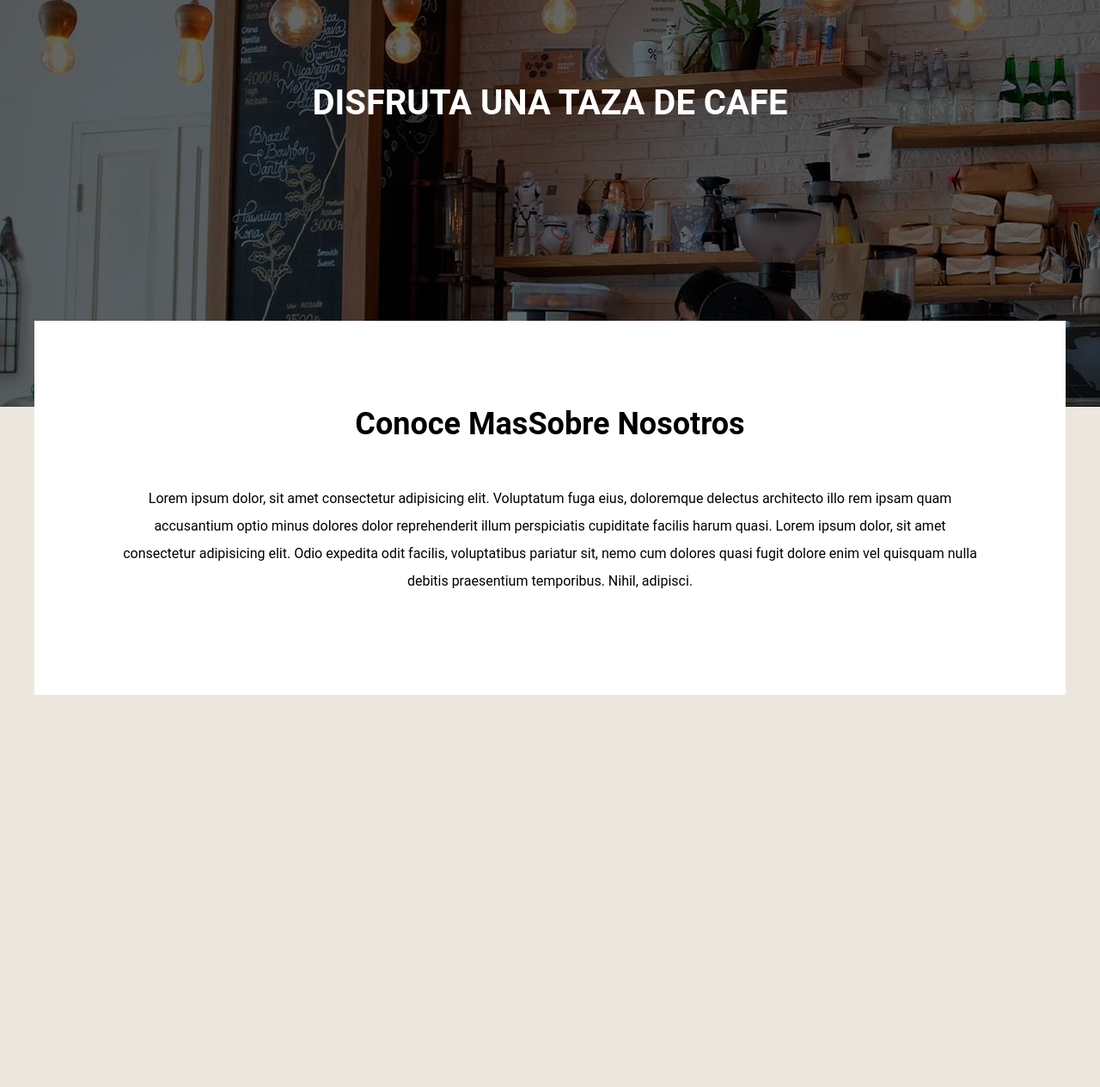
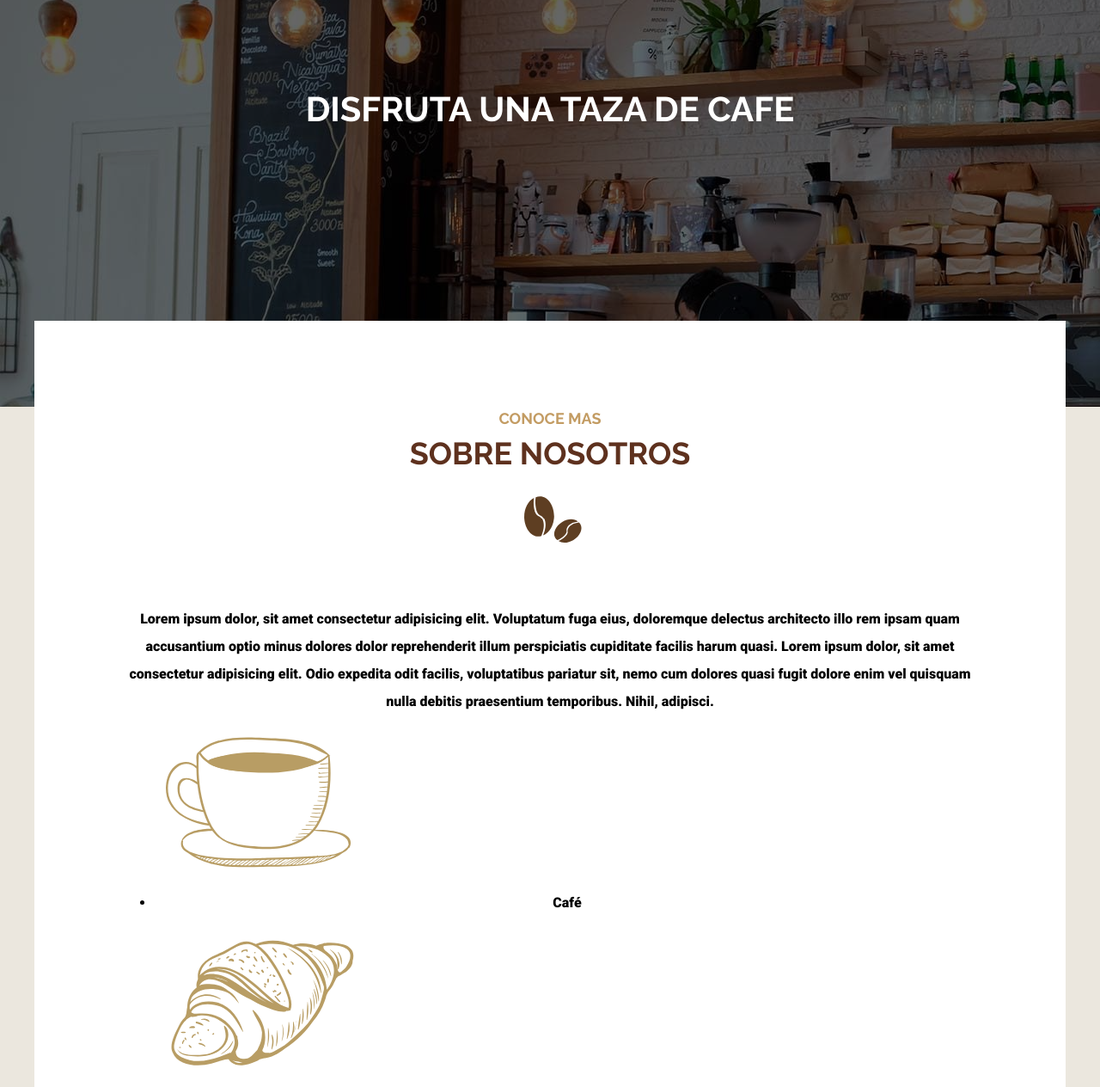
Before and after one commit to GustavoParfait/CafeContigo, a website: page index.html in a window 1280 px wide. Shown: the part 227-1491 px from the top of the page at 86% size. Before the commit the page ends 1035 px from the top, so only its background shows below. Drawn offline with Linux system fonts and the light colour scheme; a web font is replaced by a local one.

Commit message:
20231025home

```diff
--- a/index.html
+++ b/index.html
@@ -6,7 +6,7 @@
     <title>CafeContigo</title>
     <link rel="preconnect" href="https://fonts.googleapis.com">
     <link rel="preconnect" href="https://fonts.gstatic.com" crossorigin>
-    <link href="https: //fonts.googleapis.com/css2? family= Roboto:wght@400;700;900 & display=swap" rel="stylesheet">
+    <link href="https://fonts.googleapis.com/css2?family=Bona+Nova&family=Raleway:wght@700;900&family=Roboto:wght@900&display=swap" rel="stylesheet">
     <link rel="stylesheet" href="build/css/app.css">
 </head>
 <body>
@@ -34,9 +34,38 @@
     </header>
 
     <main class="container  contentPrincipal textCenter">
-        <h2><span>Conoce Mas</span>Sobre Nosotros</h2>
+        <section class="Conoce">
+            <h2><span>Conoce Mas</span> Sobre Nosotros</h2>
 
-        <p>Lorem ipsum dolor, sit amet consectetur adipisicing elit. Voluptatum fuga eius, doloremque delectus architecto illo rem ipsam quam accusantium optio minus dolores dolor reprehenderit illum perspiciatis cupiditate facilis harum quasi. Lorem ipsum dolor, sit amet consectetur adipisicing elit. Odio expedita odit facilis, voluptatibus pariatur sit, nemo cum dolores quasi fugit dolore enim vel quisquam nulla debitis praesentium temporibus. Nihil, adipisci.</p>
+            <p>Lorem ipsum dolor, sit amet consectetur adipisicing elit. Voluptatum fuga eius, doloremque delectus architecto
+                illo
+                rem ipsam quam accusantium optio minus dolores dolor reprehenderit illum perspiciatis cupiditate facilis harum
+                quasi. Lorem ipsum dolor, sit amet consectetur adipisicing elit. Odio expedita odit facilis, voluptatibus
+                pariatur
+                sit, nemo cum dolores quasi fugit dolore enim vel quisquam nulla debitis praesentium temporibus. Nihil,
+                adipisci.
+            </p>
+        </section>
+
+        <Section class="icons">
+            <ul class="lisIcons">
+                <li>
+                    <img src="build/img/icono_cafe.svg" alt="taza de cafe">
+                    <p>Café</p>
+                </li>
+
+                <li>
+                    <img src="build/img/icono_postre.svg" alt="taza de cafe">
+                    <p>Postres</p>
+                </li>
+
+                <li>
+                    <img src="build/img/icono_te.svg" alt="taza de cafe">
+                    <p>Té</p>
+                </li>
+            </ul>
+        </Section>
+
     </main>
 </body>
 </html>
--- a/src/scss/base/_globales.scss
+++ b/src/scss/base/_globales.scss
@@ -12,7 +12,7 @@ html {
 }
 
 body {
-    font-family: v.$fuente_principal;
+    font-family: v.$fuenteSecundary;
     font-size: 1.6rem;
     background-color: v.$lightCofe;
 }
@@ -37,19 +37,3 @@ img {
     max-width: 100%;
     display: block;
 }
-
-h1, h2, h3 {
-    margin: 0 0 v.$separation 0;
-}
-
-h1 {
-    font-size: 4rem;
-}
-
-h2 {
-    font-size: 3.6rem;
-}
-
-h3 {
-    font-size: 3.2rem;
-}
--- a/src/scss/base/_index.scss
+++ b/src/scss/base/_index.scss
@@ -1,4 +1,6 @@
 @forward 'normalize';
 @forward 'variables';
+@forward 'mixins';
 @forward 'globales';
+@forward 'tipografias';
 @forward 'utilities';
--- /dev/null
+++ b/src/scss/base/_tipografias.scss
@@ -0,0 +1,38 @@
+@use 'variables' as v;
+
+h1, h2, h3 {
+    font-family: v.$fuentePrincipal;
+    margin: 0 0 v.$separation 0;
+    text-transform: uppercase;
+    text-align: center;
+    line-height: 1.5;
+}
+
+h1 {
+    font-size: 4rem;
+}
+
+h2 {
+    font-size: 3.6rem;
+    color: v.$primary;
+
+    span {
+        color: v.$secondary;
+        font-size: 1.8rem;
+        display: block;
+    }
+
+    &::after {
+        content: '';
+        display: block;
+        width: 10rem;
+        height: 10rem;
+        margin: 0 auto;
+        background-image: url(../img/cafe.svg);
+        background-size: 10rem;
+    }
+}
+
+h3 {
+    font-size: 3.2rem;
+}
--- a/src/scss/base/_variables.scss
+++ b/src/scss/base/_variables.scss
@@ -1,5 +1,7 @@
 // Fonts
-$fuente_principal: 'Roboto', sans-serif;
+$fuentePrincipal: 'Raleway', sans-serif;
+$fuenteSecundary: 'Roboto', sans-serif;
+$fuenteCursiva: 'Bona Nova', serif;
 
 
 
--- a/src/scss/inicio/_contenido.scss
+++ b/src/scss/inicio/_contenido.scss
@@ -3,7 +3,7 @@
 
 .contentPrincipal {
     background-color: v.$white;
-    padding: 2rem;
+    padding: 5rem 2rem;
 
     @include m.tablet {
         padding: 10rem;
--- a/src/scss/inicio/_index.scss
+++ b/src/scss/inicio/_index.scss
@@ -1 +1,2 @@
 @forward 'contenido';
+@forward 'iconos';
```
Also changed, not shown: build/css/app.css, src/scss/inicio/_iconos.scss (added).
